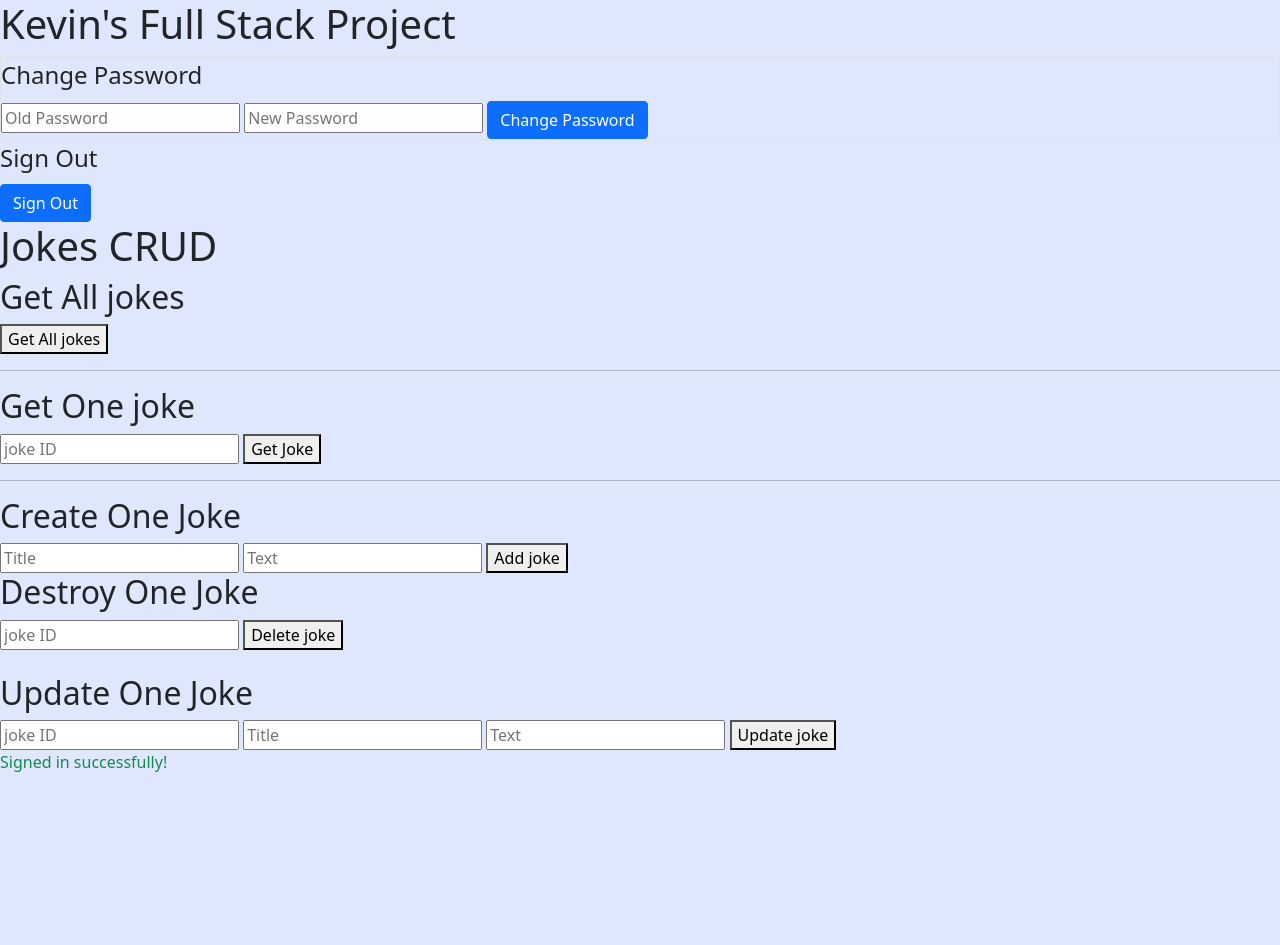
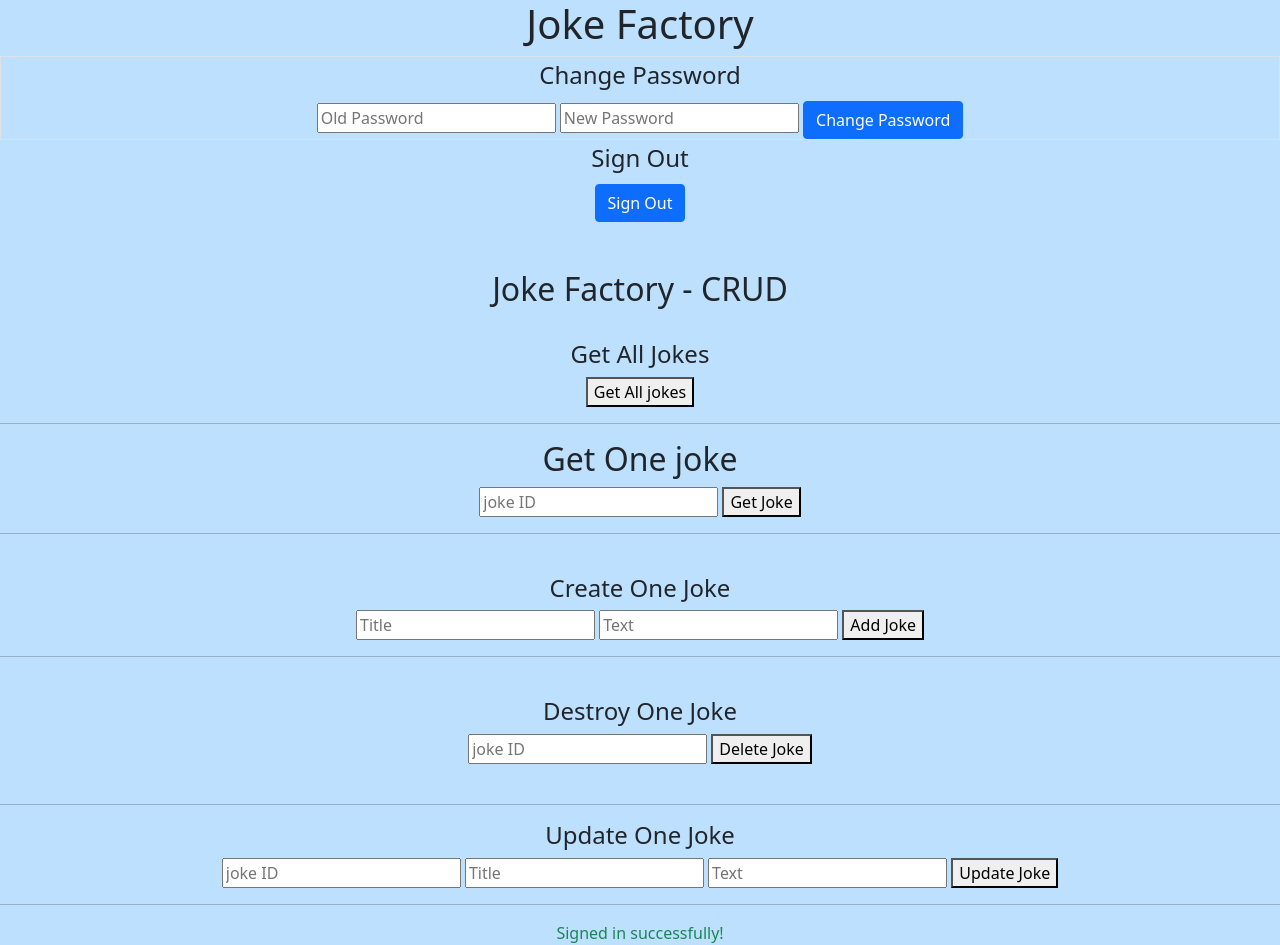
Before and after one commit to ktu23/ktu-full-stack-project-2, a website built with webpack: page index.html in a window 1280 px wide. Both pictures are taken after typing "name@example.com", "Sample123" into the empty fields and a click on the button "Sign In". Before the commit the page ends 800 px from the top, so only its background shows below. Built offline with nearby package versions, Linux system fonts and the light colour scheme; files whose address does not match are found by name.

Commit message:
Final commit
Added ReadMe

```diff
--- a/app/auth/events.js
+++ b/app/auth/events.js
@@ -78,7 +78,6 @@ const onChangePassword = function (event) {
     .catch(ui.changePasswordFailure)
 }
 
-
 module.exports = {
   onSignUp,
   onSignIn,
--- a/app/styles/index.scss
+++ b/app/styles/index.scss
@@ -8,5 +8,9 @@
 
 .hide {
   display: none;
+}
 
+.centerwhole {
+  margin: auto;
+  text-align: center;
 }
--- a/index.html
+++ b/index.html
@@ -1,7 +1,7 @@
 <!DOCTYPE html>
 <html>
     <head>
-      <title>Example</title>
+      <title>Joke Factory</title>
       <meta name="viewport" content="width=device-width, initial-scale=1">
 
       <!-- Do not add `link` tags-->
@@ -11,9 +11,10 @@
       <script src="public/vendor.js" type="text/javascript" charset="utf-8" defer></script>
       <script src="public/application.js" type="text/javascript" charset="utf-8" defer></script>
     </head>
-    <body style="background-color: #dfe7fd">
+    <!-- <body style="background-color: #dfe7fd"> -->
+    <body style="background-color: #bde0fe">
       <div class="centerwhole">
-      <h1>Kevin's Full Stack Project </h1>
+      <h1>Joke Factory </h1>
       <!-- <h3>Welcome / Jokes</h3> -->
 
       <section id="before-sign-in">
@@ -66,15 +67,13 @@
           </fieldset>
         </form>
       </section>
-
-
-
-
+      <br> <br>
 
       <main>
         <section id="getalljokes" class="hide">
-          <h1>Jokes CRUD</h1>
-          <h2> Get All jokes</h2>
+          <h2>Joke Factory - CRUD</h2>
+          <br>
+          <h4> Get All Jokes</h4>
           <button id="jokes-index">Get All jokes</button>
           <hr>
 
@@ -90,37 +89,42 @@
           </form>
         </section>
         <hr>
+        <br>
 
         <section id="create" class="hide">
-          <h2> Create One Joke</h2>
+          <h4> Create One Joke</h4>
           <form id="jokes-add">
 
             <input type="text" name="joke[title]" placeholder="Title">
             <input type="text" name="joke[text]" placeholder="Text">
-            <button> Add joke</button>
+            <button> Add Joke</button>
           </form>
         </section>
+        <hr>
+        <br>
 
 
         <section id="destroy" class="hide">
-          <h2> Destroy One Joke</h2>
+          <h4> Destroy One Joke</h4>
           <form id="jokes-delete">
             <input type="text" name="joke[id]" placeholder="joke ID">
-            <button> Delete joke</button>
+            <button> Delete Joke</button>
           </form>
         </section>
 
         <br>
+        <hr>
 
         <section id="update" class="hide">
-          <h2> Update One Joke</h2>
+          <h4> Update One Joke</h4>
           <form id="jokes-update">
             <input type="text" name="joke[id]" placeholder="joke ID">
             <input type="text" name="joke[title]" placeholder="Title">
             <input type="text" name="joke[text]" placeholder="Text">
-            <button> Update joke</button>
+            <button> Update Joke</button>
           </form>
         </section>
+        <hr>
 
 
 
@@ -129,6 +133,8 @@
       <div id="error-message"> </div>
       <div id="jokes-display"> </div>
     </section>
+  </main>
     </div>
+
     </body>
 </html>
```
Also changed, not shown: app/jokes/events.js (+5 -5 lines), README.md.
